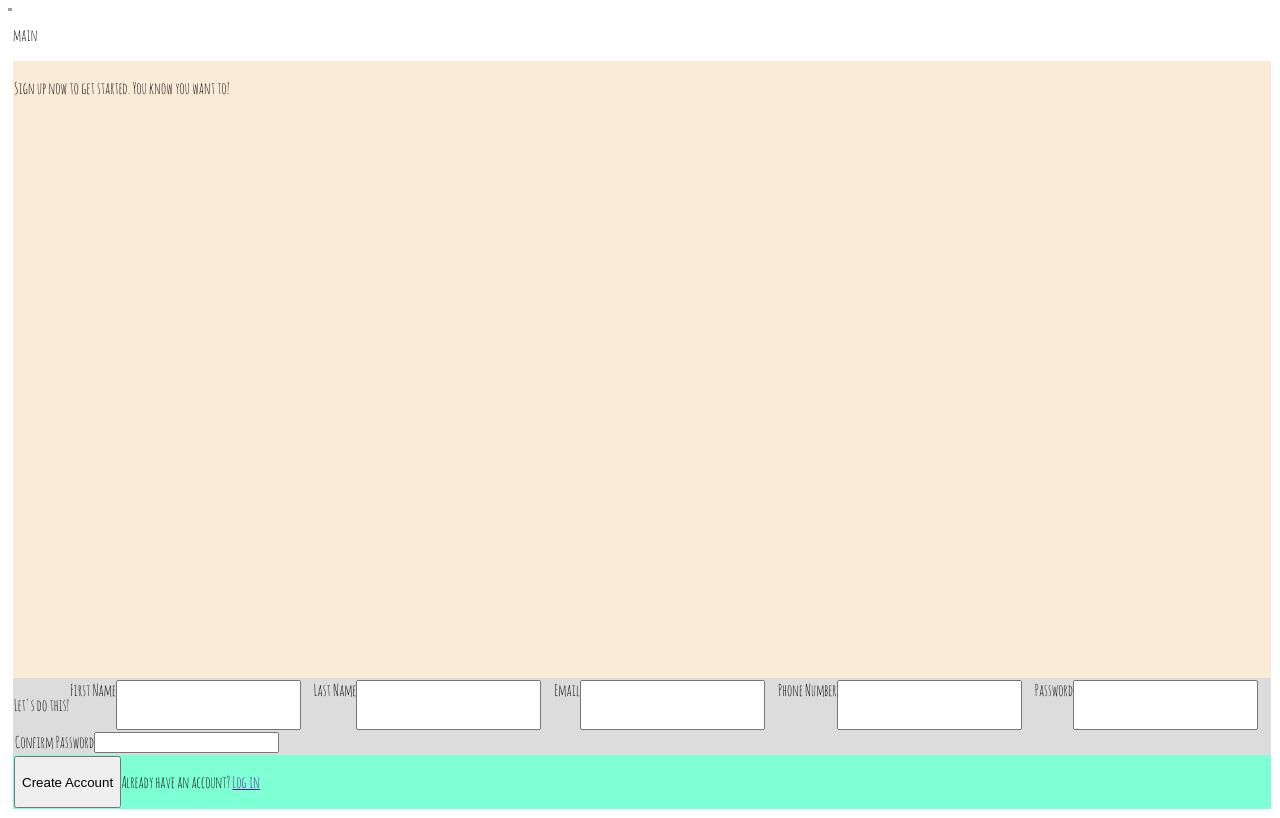
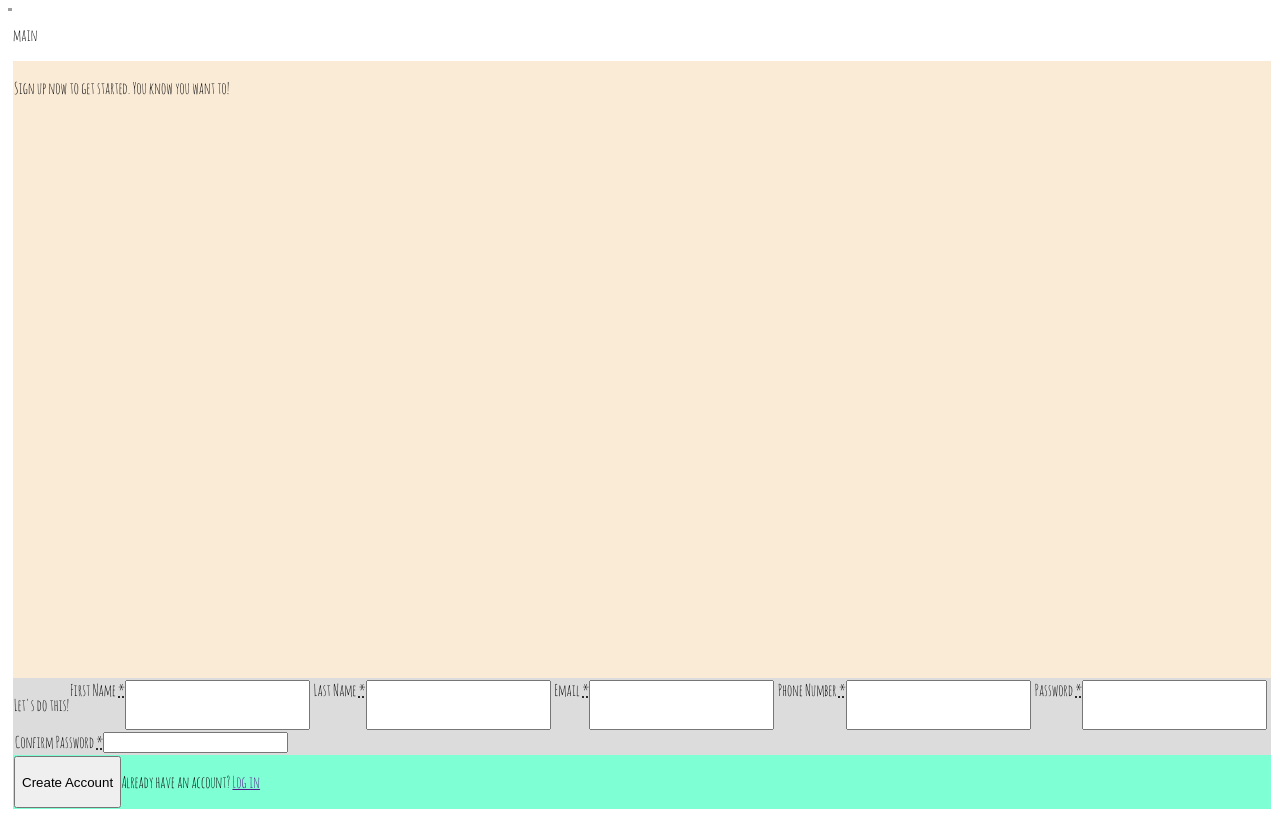
Before and after one commit to shaunsim15/odin-sign-up, a plain HTML site: page index.html in a window 1280 px wide. Drawn offline with Linux system fonts and the light colour scheme; grey boxes are pictures that could not be loaded; a web font is replaced by a local one.

Commit message:
Make input fields required

```diff
--- a/index.html
+++ b/index.html
@@ -20,28 +20,28 @@
             <div class="content">
                 <p>Let's do this!</p>
                 <div>
-                    <label for="firstName">First Name</label>
-                    <input type="text" id="firstName" name="firstName">
+                    <label for="firstName">First Name <abbr title="required" aria-label="required">*</abbr></label>
+                    <input type="text" id="firstName" name="firstName" required>
                 </div>
                 <div>
-                    <label for="lastName">Last Name</label>
-                    <input type="text" id="lastName" name="lastName">
+                    <label for="lastName">Last Name <abbr title="required" aria-label="required">*</abbr></label>
+                    <input type="text" id="lastName" name="lastName" required>
                 </div>
                 <div>
-                    <label for="email">Email</label>
-                    <input type="email" id="email" name="email">
+                    <label for="email">Email <abbr title="required" aria-label="required">*</abbr></label>
+                    <input type="email" id="email" name="email" required>
                 </div>
                 <div>
-                    <label for="tel">Phone Number</label>
-                    <input type="tel" id="tel" name="tel">
+                    <label for="tel">Phone Number <abbr title="required" aria-label="required">*</abbr></label>
+                    <input type="tel" id="tel" name="tel" required>
                 </div>
                 <div>
-                    <label for="password">Password</label>
-                    <input type="password" id="password" name="password">
+                    <label for="password">Password <abbr title="required" aria-label="required">*</abbr></label>
+                    <input type="password" id="password" name="password" required>
                 </div>
                 <div>
-                    <label for="confirm-password">Confirm Password</label>
-                    <input type="password" id="confirm-password" name="confirm-password">
+                    <label for="confirm-password">Confirm Password <abbr title="required" aria-label="required">*</abbr></label>
+                    <input type="password" id="confirm-password" name="confirm-password" required>
                 </div>
             </div>
             <div class="footer">
```
